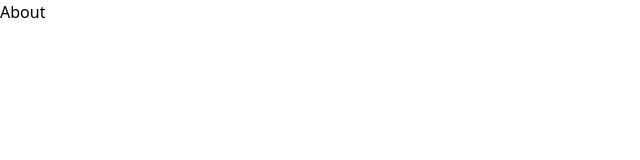
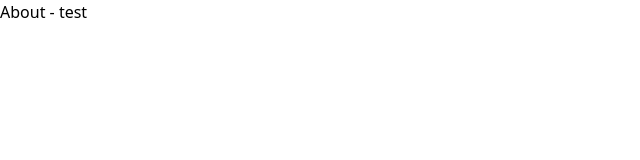
Before and after one commit to dedku/Vue3-IpTrackingApp, a Vue app: page / in a window 1280 px wide. Shown: the top 160 px of the page, without its empty margins (0-640 px from the left). Built offline with nearby package versions, Linux system fonts and the light colour scheme.

Commit message:
Tailwind update - WebHistory()

```diff
--- a/src/router/index.ts
+++ b/src/router/index.ts
@@ -25,7 +25,7 @@ const routes: Routes[] = [
 ]
 
 const router = createRouter({
-    history: createWebHistory(process.env.BASE_URL),
+    history: createWebHistory(),
     routes
 })
 
--- a/src/views/Home.vue
+++ b/src/views/Home.vue
@@ -1,6 +1,6 @@
 <template>
     <div class="about">
-        <h1>About</h1>
+        <h1>About - test</h1>
     </div>
 
 </template>
```
